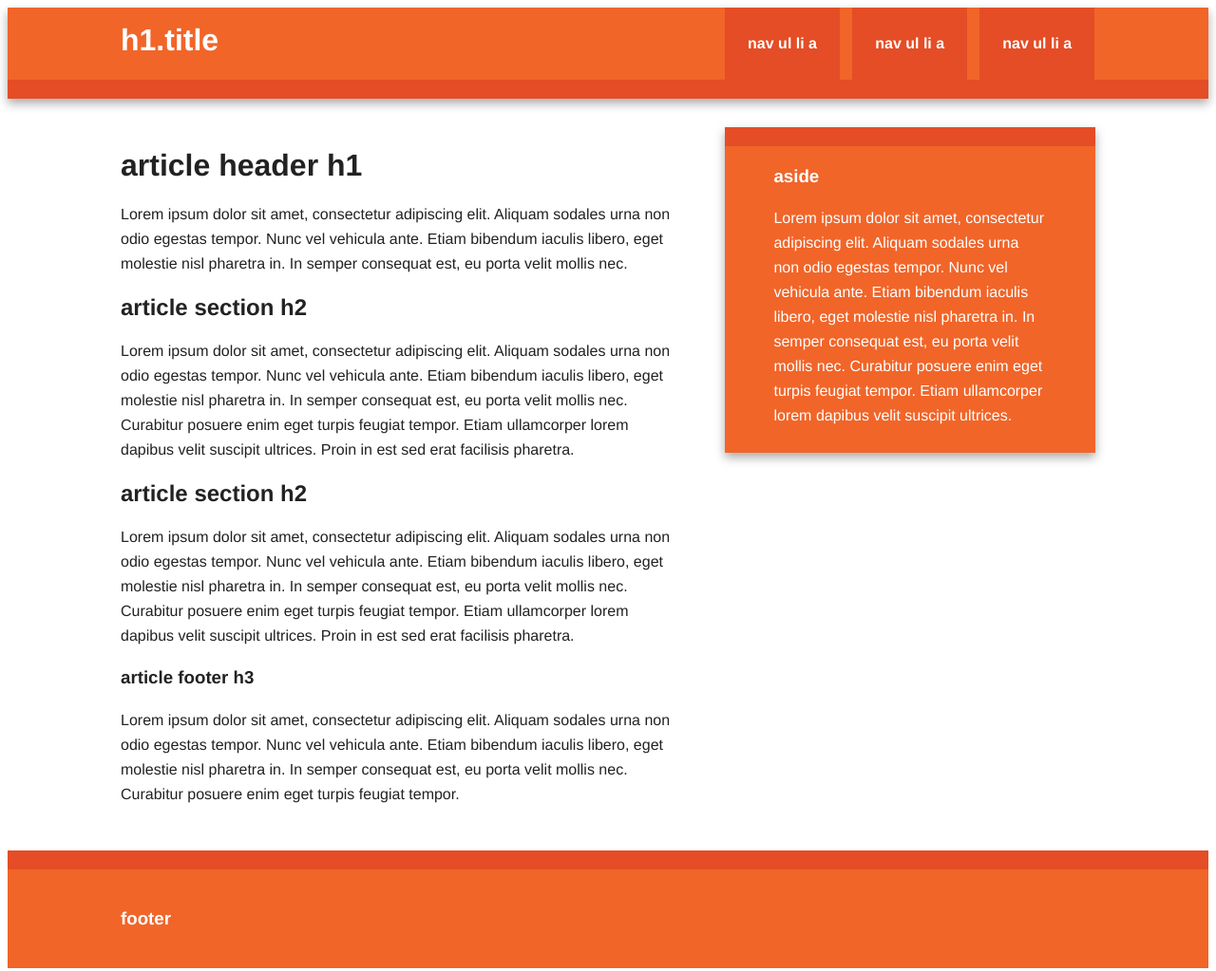
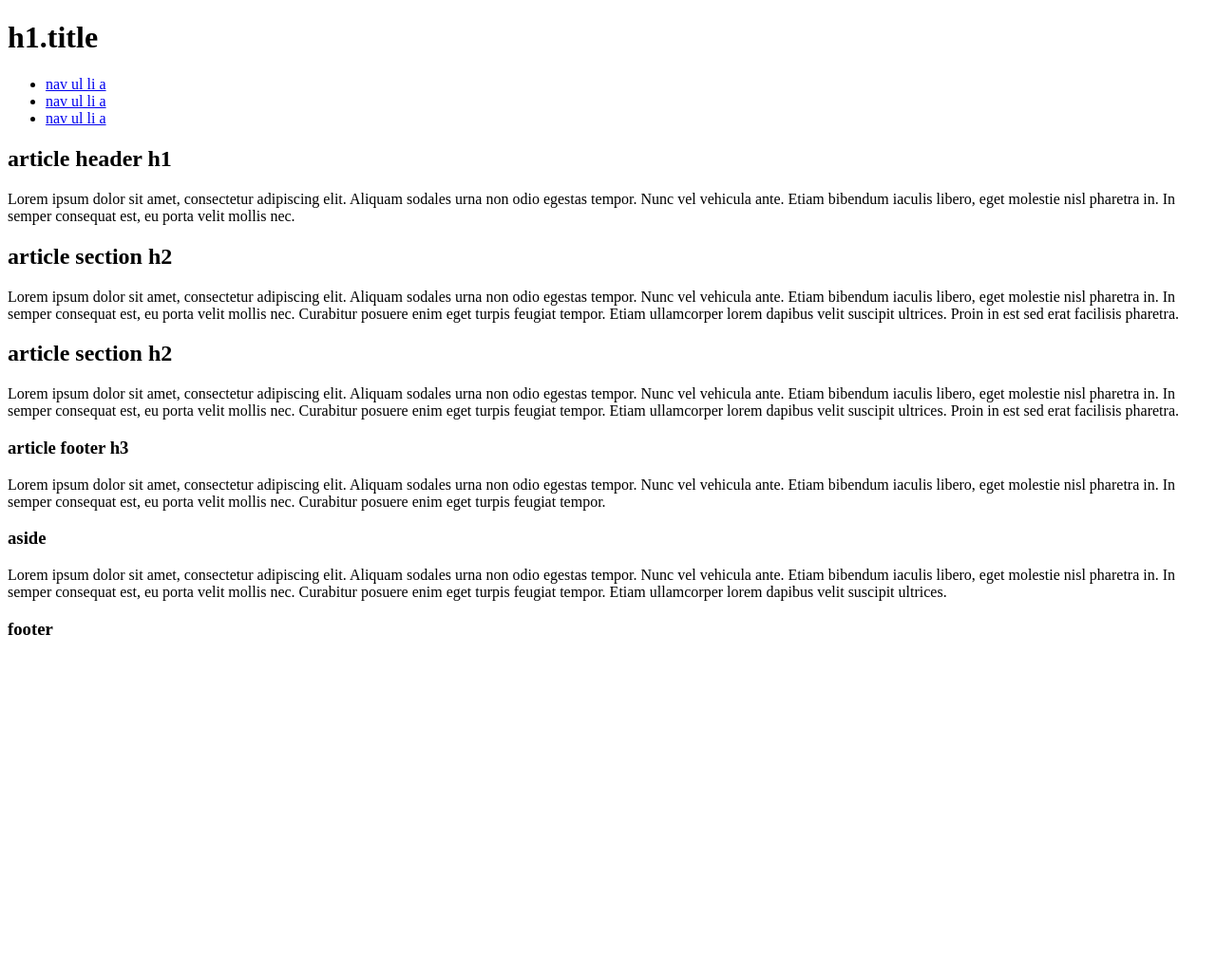
Before and after one commit to alxv2016/html5-boilerplate, a plain HTML site: page index.html in a window 1280 px wide. Shown: the whole page at 95% size. After the commit the page ends 800 px from the top, so only its background shows below. Drawn offline with Linux system fonts and the light colour scheme.

Commit message:
removing  junk

```diff
--- a/css/main.css
+++ b/css/main.css
@@ -1,313 +1,3 @@
-/*! HTML5 Boilerplate v5.0 | MIT License | http://h5bp.com/ */
-
-html {
-    color: #222;
-    font-size: 1em;
-    line-height: 1.4;
-}
-
-::-moz-selection {
-    background: #b3d4fc;
-    text-shadow: none;
-}
-
-::selection {
-    background: #b3d4fc;
-    text-shadow: none;
-}
-
-hr {
-    display: block;
-    height: 1px;
-    border: 0;
-    border-top: 1px solid #ccc;
-    margin: 1em 0;
-    padding: 0;
-}
-
-audio,
-canvas,
-iframe,
-img,
-svg,
-video {
-    vertical-align: middle;
-}
-
-fieldset {
-    border: 0;
-    margin: 0;
-    padding: 0;
-}
-
-textarea {
-    resize: vertical;
-}
-
-.browserupgrade {
-    margin: 0.2em 0;
-    background: #ccc;
-    color: #000;
-    padding: 0.2em 0;
-}
-
-
-/* ===== Initializr Styles ==================================================
-   Author: Jonathan Verrecchia - verekia.com/initializr/responsive-template
-   ========================================================================== */
-
-body {
-    font: 16px/26px Helvetica, Helvetica Neue, Arial;
-}
-
-.wrapper {
-    width: 90%;
-    margin: 0 5%;
-}
-
-/* ===================
-    ALL: Orange Theme
-   =================== */
-
-.header-container {
-    border-bottom: 20px solid #e44d26;
-}
-
-.footer-container,
-.main aside {
-    border-top: 20px solid #e44d26;
-}
-
-.header-container,
-.footer-container,
-.main aside {
-    background: #f16529;
-}
-
-.title {
-    color: white;
-}
-
-/* ==============
-    MOBILE: Menu
-   ============== */
-
-nav ul {
-    margin: 0;
-    padding: 0;
-    list-style-type: none;
-}
-
-nav a {
-    display: block;
-    margin-bottom: 10px;
-    padding: 15px 0;
-
-    text-align: center;
-    text-decoration: none;
-    font-weight: bold;
-
-    color: white;
-    background: #e44d26;
-}
-
-nav a:hover,
-nav a:visited {
-    color: white;
-}
-
-nav a:hover {
-    text-decoration: underline;
-}
-
-/* ==============
-    MOBILE: Main
-   ============== */
-
-.main {
-    padding: 30px 0;
-}
-
-.main article h1 {
-    font-size: 2em;
-}
-
-.main aside {
-    color: white;
-    padding: 0px 5% 10px;
-}
-
-.footer-container footer {
-    color: white;
-    padding: 20px 0;
-}
-
-/* ===============
-    ALL: IE Fixes
-   =============== */
-
-.ie7 .title {
-    padding-top: 20px;
-}
-
-/* ==========================================================================
-   Author's custom styles
-   ========================================================================== */
-
-
-
-
-
-
-
-
-
-
-
-
-
-
-
-/* ==========================================================================
-   Media Queries
-   ========================================================================== */
-
-@media only screen and (min-width: 480px) {
-
-/* ====================
-    INTERMEDIATE: Menu
-   ==================== */
-
-    nav a {
-        float: left;
-        width: 27%;
-        margin: 0 1.7%;
-        padding: 25px 2%;
-        margin-bottom: 0;
-    }
-
-    nav li:first-child a {
-        margin-left: 0;
-    }
-
-    nav li:last-child a {
-        margin-right: 0;
-    }
-
-/* ========================
-    INTERMEDIATE: IE Fixes
-   ======================== */
-
-    nav ul li {
-        display: inline;
-    }
-
-    .oldie nav a {
-        margin: 0 0.7%;
-    }
-}
-
-@media only screen and (min-width: 768px) {
-
-/* ====================
-    WIDE: CSS3 Effects
-   ==================== */
-
-    .header-container,
-    .main aside {
-        -webkit-box-shadow: 0 5px 10px #aaa;
-           -moz-box-shadow: 0 5px 10px #aaa;
-                box-shadow: 0 5px 10px #aaa;
-    }
-
-/* ============
-    WIDE: Menu
-   ============ */
-
-    .title {
-        float: left;
-    }
-
-    nav {
-        float: right;
-        width: 38%;
-    }
-
-/* ============
-    WIDE: Main
-   ============ */
-
-    .main article {
-        float: left;
-        width: 57%;
-    }
-
-    .main aside {
-        float: right;
-        width: 28%;
-    }
-}
-
-@media only screen and (min-width: 1140px) {
-
-/* ===============
-    Maximal Width
-   =============== */
-
-    .wrapper {
-        width: 1026px; /* 1140px - 10% for margins */
-        margin: 0 auto;
-    }
-}
-
-/* ==========================================================================
-   Helper classes
-   ========================================================================== */
-
-.hidden {
-    display: none !important;
-    visibility: hidden;
-}
-
-.visuallyhidden {
-    border: 0;
-    clip: rect(0 0 0 0);
-    height: 1px;
-    margin: -1px;
-    overflow: hidden;
-    padding: 0;
-    position: absolute;
-    width: 1px;
-}
-
-.visuallyhidden.focusable:active,
-.visuallyhidden.focusable:focus {
-    clip: auto;
-    height: auto;
-    margin: 0;
-    overflow: visible;
-    position: static;
-    width: auto;
-}
-
-.invisible {
-    visibility: hidden;
-}
-
-.clearfix:before,
-.clearfix:after {
-    content: " ";
-    display: table;
-}
-
-.clearfix:after {
-    clear: both;
-}
-
-.clearfix {
-    *zoom: 1;
-}
-
 /* ==========================================================================
    Print styles
    ========================================================================== */
@@ -321,51 +11,41 @@ nav a:hover {
     box-shadow: none !important;
     text-shadow: none !important;
   }
-
   a,
   a:visited {
     text-decoration: underline;
   }
-
   a[href]:after {
     content: " (" attr(href) ")";
   }
-
   abbr[title]:after {
     content: " (" attr(title) ")";
   }
-
   a[href^="#"]:after,
   a[href^="javascript:"]:after {
     content: "";
   }
-
   pre,
   blockquote {
     border: 1px solid #999;
     page-break-inside: avoid;
   }
-
   thead {
     display: table-header-group;
   }
-
   tr,
   img {
     page-break-inside: avoid;
   }
-
   img {
     max-width: 100% !important;
   }
-
   p,
   h2,
   h3 {
     orphans: 3;
     widows: 3;
   }
-
   h2,
   h3 {
     page-break-after: avoid;
--- a/index.html
+++ b/index.html
@@ -14,12 +14,12 @@
   <!--Page Title-->
   <title>Page Title</title>
   <link rel="apple-touch-icon" href="apple-touch-icon.png">
+  <meta name="msapplication-config" content="browerconfig.xml" />
   <!-- Site Styles-->
   <link rel="stylesheet" href="css/main.css">
 </head>
 
 <body>
-  <div class="header-container">
   <header class="wrapper clearfix">
     <h1 class="title">h1.title</h1>
     <nav>
@@ -30,10 +30,8 @@
       </ul>
     </nav>
   </header>
-  </div>
 
-  <div class="main-container">
-    <div class="main wrapper clearfix">
+  <main>
 
     <article>
       <header>
@@ -59,16 +57,12 @@
       <p>Lorem ipsum dolor sit amet, consectetur adipiscing elit. Aliquam sodales urna non odio egestas tempor. Nunc vel vehicula ante. Etiam bibendum iaculis libero, eget molestie nisl pharetra in. In semper consequat est, eu porta velit mollis nec. Curabitur posuere enim eget turpis feugiat tempor. Etiam ullamcorper lorem dapibus velit suscipit ultrices.</p>
     </aside>
 
-    </div>
+  </main>
   <!-- #main -->
-  </div>
-  <!-- #main-container -->
 
-  <div class="footer-container">
   <footer class="wrapper">
     <h3>footer</h3>
   </footer>
-  </div>
 
   <script src="js/main.js"></script>
 
--- a/js/vendor/html5shiv.js
+++ /dev/null
@@ -1,5 +0,0 @@
-(function(l,f){function m(){var a=e.elements;return"string"==typeof a?a.split(" "):a}function i(a){var b=n[a[o]];b||(b={},h++,a[o]=h,n[h]=b);return b}function p(a,b,c){b||(b=f);if(g)return b.createElement(a);c||(c=i(b));b=c.cache[a]?c.cache[a].cloneNode():r.test(a)?(c.cache[a]=c.createElem(a)).cloneNode():c.createElem(a);return b.canHaveChildren&&!s.test(a)?c.frag.appendChild(b):b}function t(a,b){if(!b.cache)b.cache={},b.createElem=a.createElement,b.createFrag=a.createDocumentFragment,b.frag=b.createFrag();
-a.createElement=function(c){return!e.shivMethods?b.createElem(c):p(c,a,b)};a.createDocumentFragment=Function("h,f","return function(){var n=f.cloneNode(),c=n.createElement;h.shivMethods&&("+m().join().replace(/\w+/g,function(a){b.createElem(a);b.frag.createElement(a);return'c("'+a+'")'})+");return n}")(e,b.frag)}function q(a){a||(a=f);var b=i(a);if(e.shivCSS&&!j&&!b.hasCSS){var c,d=a;c=d.createElement("p");d=d.getElementsByTagName("head")[0]||d.documentElement;c.innerHTML="x<style>article,aside,figcaption,figure,footer,header,hgroup,nav,section{display:block}mark{background:#FF0;color:#000}</style>";
-c=d.insertBefore(c.lastChild,d.firstChild);b.hasCSS=!!c}g||t(a,b);return a}var k=l.html5||{},s=/^<|^(?:button|map|select|textarea|object|iframe|option|optgroup)$/i,r=/^(?:a|b|code|div|fieldset|h1|h2|h3|h4|h5|h6|i|label|li|ol|p|q|span|strong|style|table|tbody|td|th|tr|ul)$/i,j,o="_html5shiv",h=0,n={},g;(function(){try{var a=f.createElement("a");a.innerHTML="<xyz></xyz>";j="hidden"in a;var b;if(!(b=1==a.childNodes.length)){f.createElement("a");var c=f.createDocumentFragment();b="undefined"==typeof c.cloneNode||
-"undefined"==typeof c.createDocumentFragment||"undefined"==typeof c.createElement}g=b}catch(d){g=j=!0}})();var e={elements:k.elements||"abbr article aside audio bdi canvas data datalist details figcaption figure footer header hgroup mark meter nav output progress section summary time video",shivCSS:!1!==k.shivCSS,supportsUnknownElements:g,shivMethods:!1!==k.shivMethods,type:"default",shivDocument:q,createElement:p,createDocumentFragment:function(a,b){a||(a=f);if(g)return a.createDocumentFragment();
-for(var b=b||i(a),c=b.frag.cloneNode(),d=0,e=m(),h=e.length;d<h;d++)c.createElement(e[d]);return c}};l.html5=e;q(f)})(this,document);
```
Also changed, not shown: browserconfig.xml (+9 -8 lines). Lines whose indentation alone changed are shown as unchanged.
